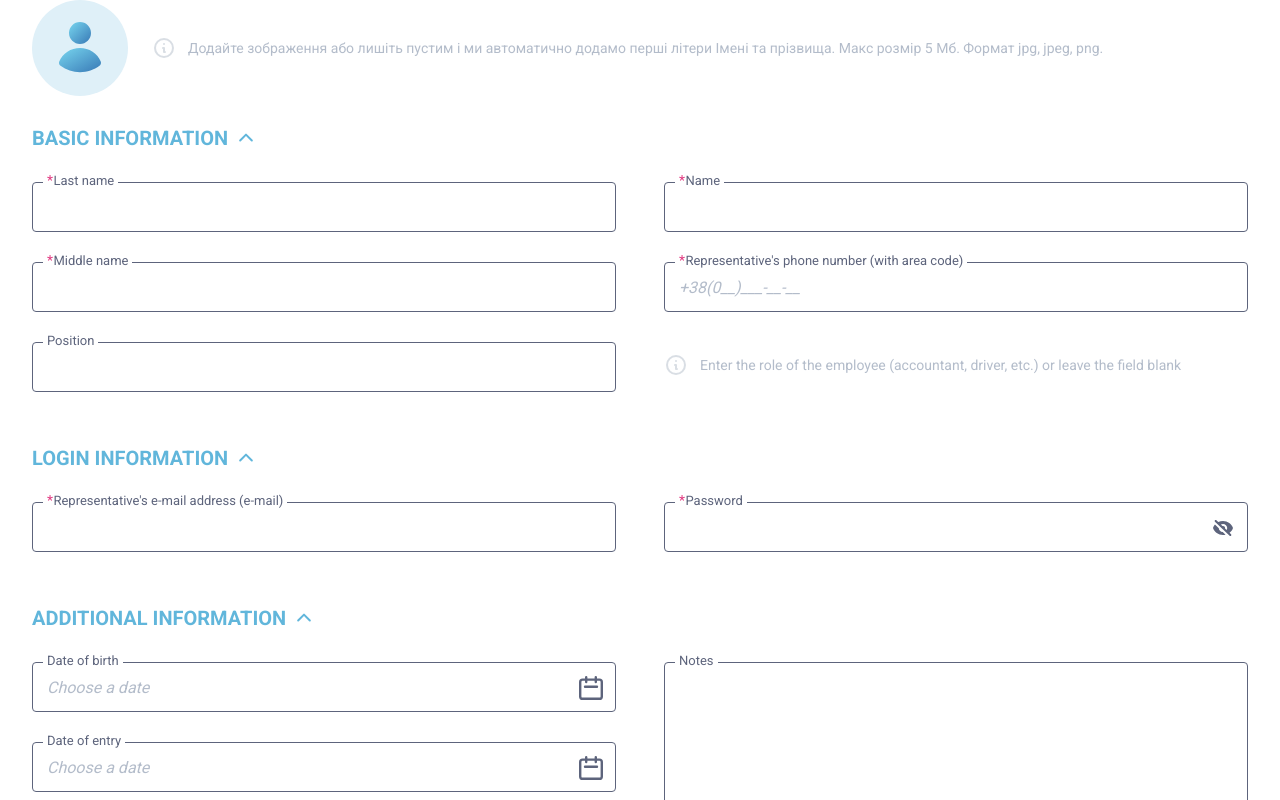
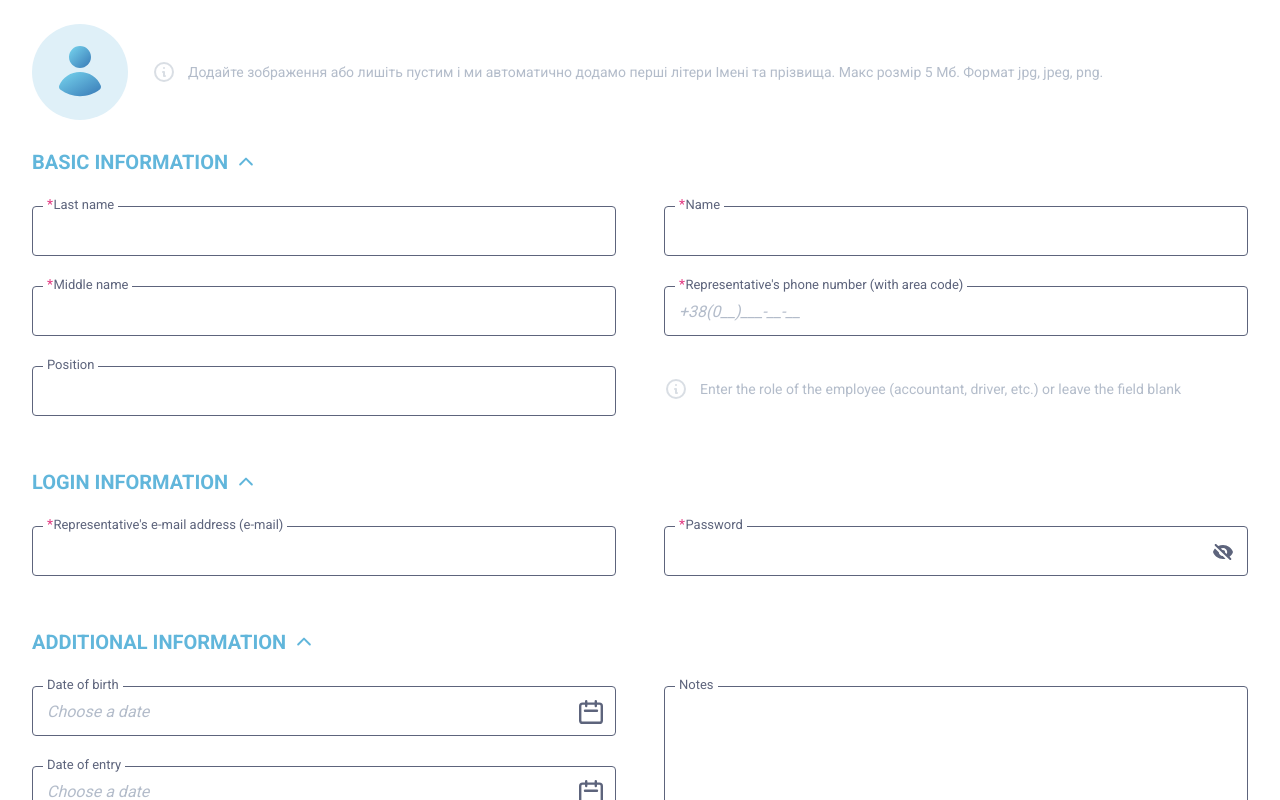
Before and after one commit to it-volunteers-ukraine/ChariERP, a Next.js app in the folder client/: page /en/add-member in a window 1280 px wide. Shown: the top 800 px of the page. Built offline with nearby package versions, Linux system fonts and the light colour scheme.

Commit message:
122 Added paddings

```diff
--- a/client/src/app/[locale]/add-member/page.tsx
+++ b/client/src/app/[locale]/add-member/page.tsx
@@ -48,8 +48,8 @@ const AddMember = () => {
       validationSchema={organizationValidation(error).omit(['agree'])}
     >
       {({ errors, validateForm, handleSubmit }) => (
-        <div className="w-full bg-white overflow-y-auto scroll-blue">
-          <div className="p-[0_16px_48px] tablet:p-[0_32px_48px] m-auto w-full desktopXl:max-w-[1100px]">
+        <div className="p-[24px_16px_48px] tablet:p-[24px_32px_48px] desktop:p-[32px_36px_48px] w-full bg-white overflow-y-auto scroll-blue">
+          <div className="m-auto w-full desktopXl:max-w-[1066px]">
             <ModalAdmin
               isOpen={isOpenSave}
               title={modal('title')}
```
